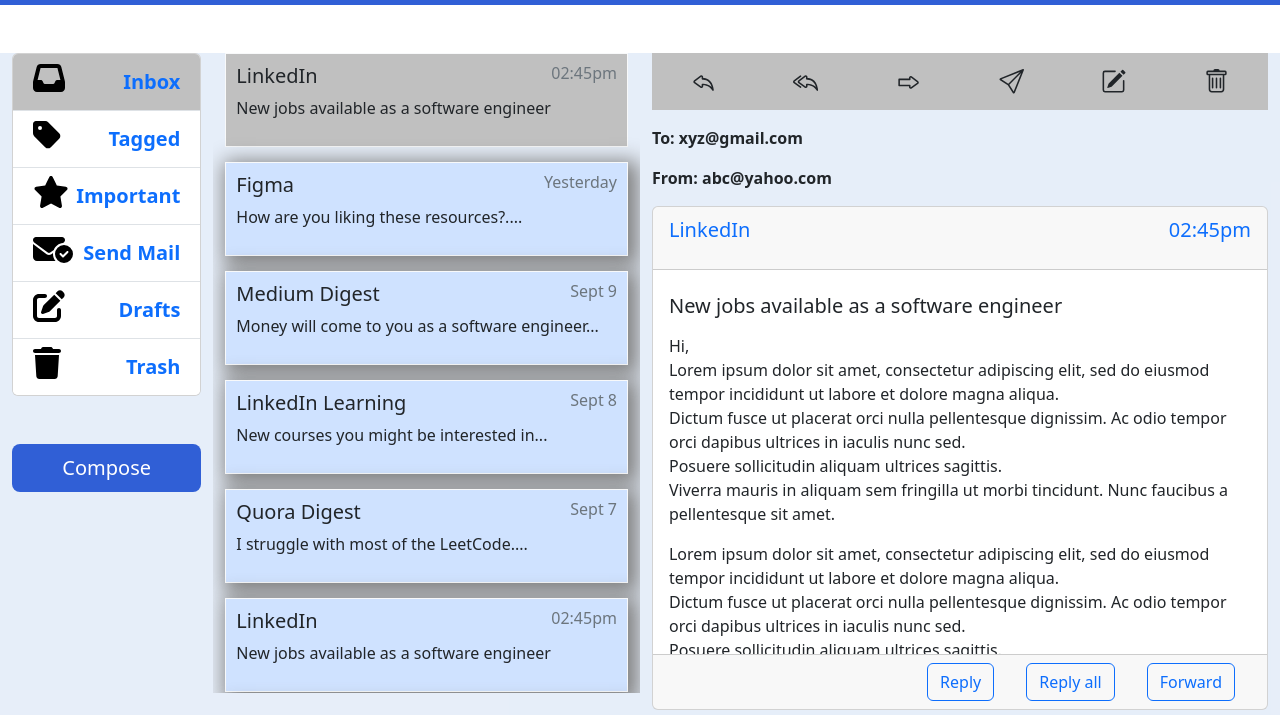
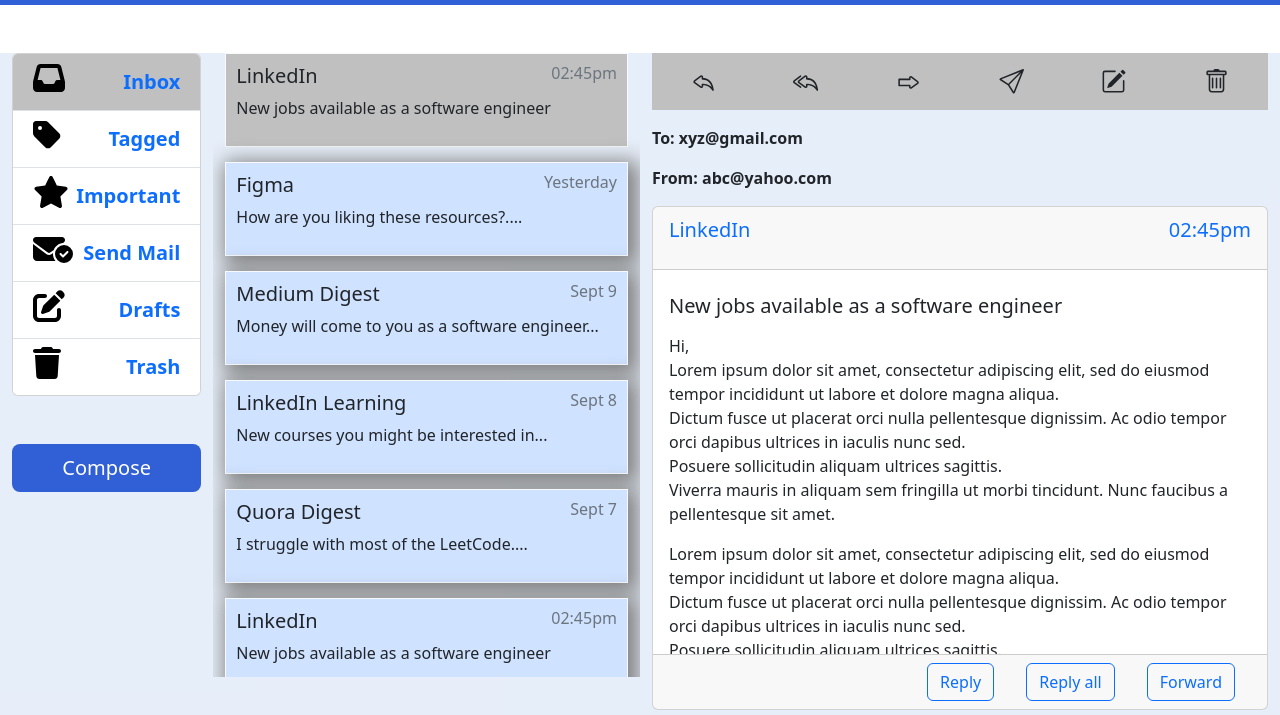
Before and after one commit to camper2018/Responsive-email-template, a plain HTML site: page index.html in a window 1280 px wide. Shown: the part 73-788 px from the top of the page. Drawn offline with nearby package versions, Linux system fonts and the light colour scheme.

Commit message:
Change the height of email list container

```diff
--- a/styles.css
+++ b/styles.css
@@ -94,7 +94,7 @@
 /* emails list styles  */
 
 .email-lists {
-    height: 80vh;
+    height: 78vh;
     overflow-y: scroll;
 }
 .email-list {
```
